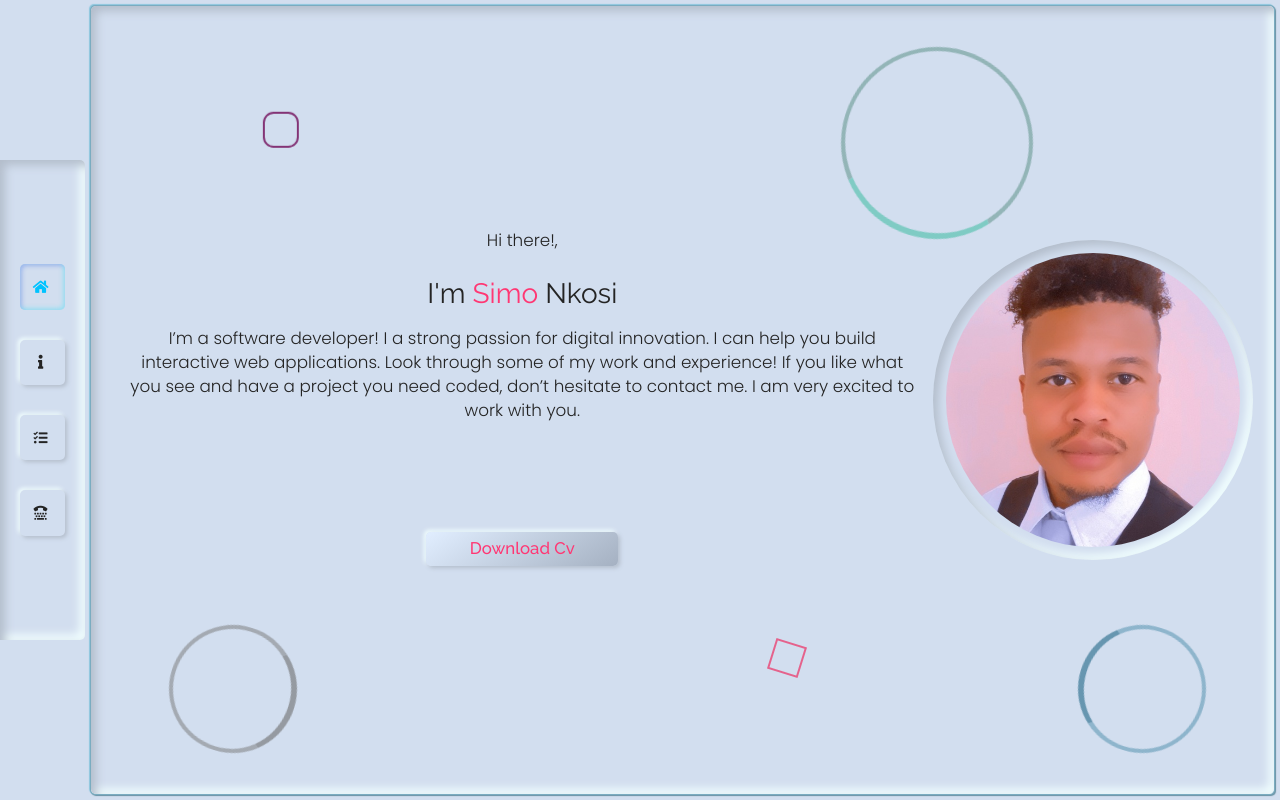
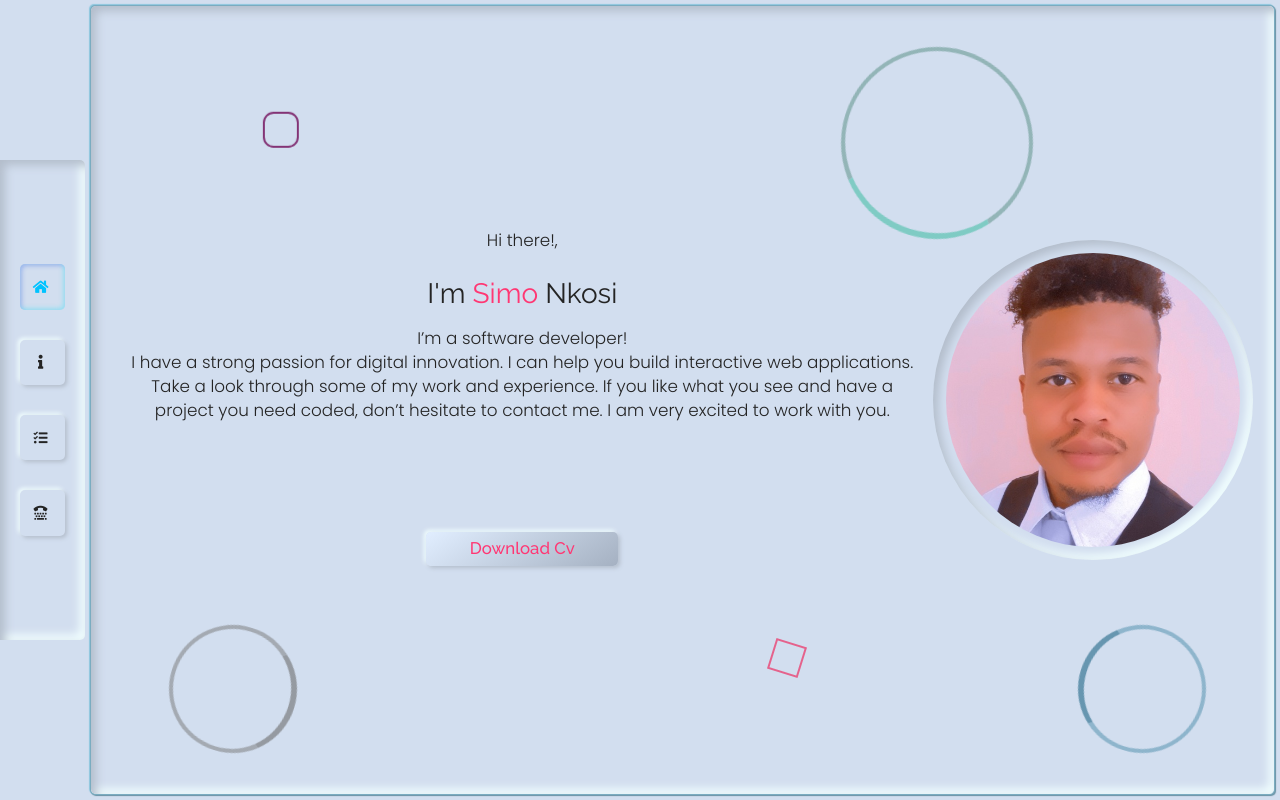
Before and after one commit to KDlamini/Portfolio, a React (Create React App) app: page / in a window 1280 px wide. Built offline with nearby package versions, Linux system fonts and the light colour scheme.

Commit message:
Update homepage introduction text.

```diff
--- a/src/pages/Home.js
+++ b/src/pages/Home.js
@@ -19,8 +19,9 @@ function Home() {
             </h1>
             <p className="details">
               I’m a software developer!
-              I a strong passion for digital innovation. I can help you build interactive web
-              applications. Look through some of my work and experience!
+              <br />
+              I have a strong passion for digital innovation. I can help you build interactive web
+              applications. Take a look through some of my work and experience.
               If you like what you see and have a project you need coded,
               don’t hesitate to contact me. I am very excited to work with you.
             </p>
```
